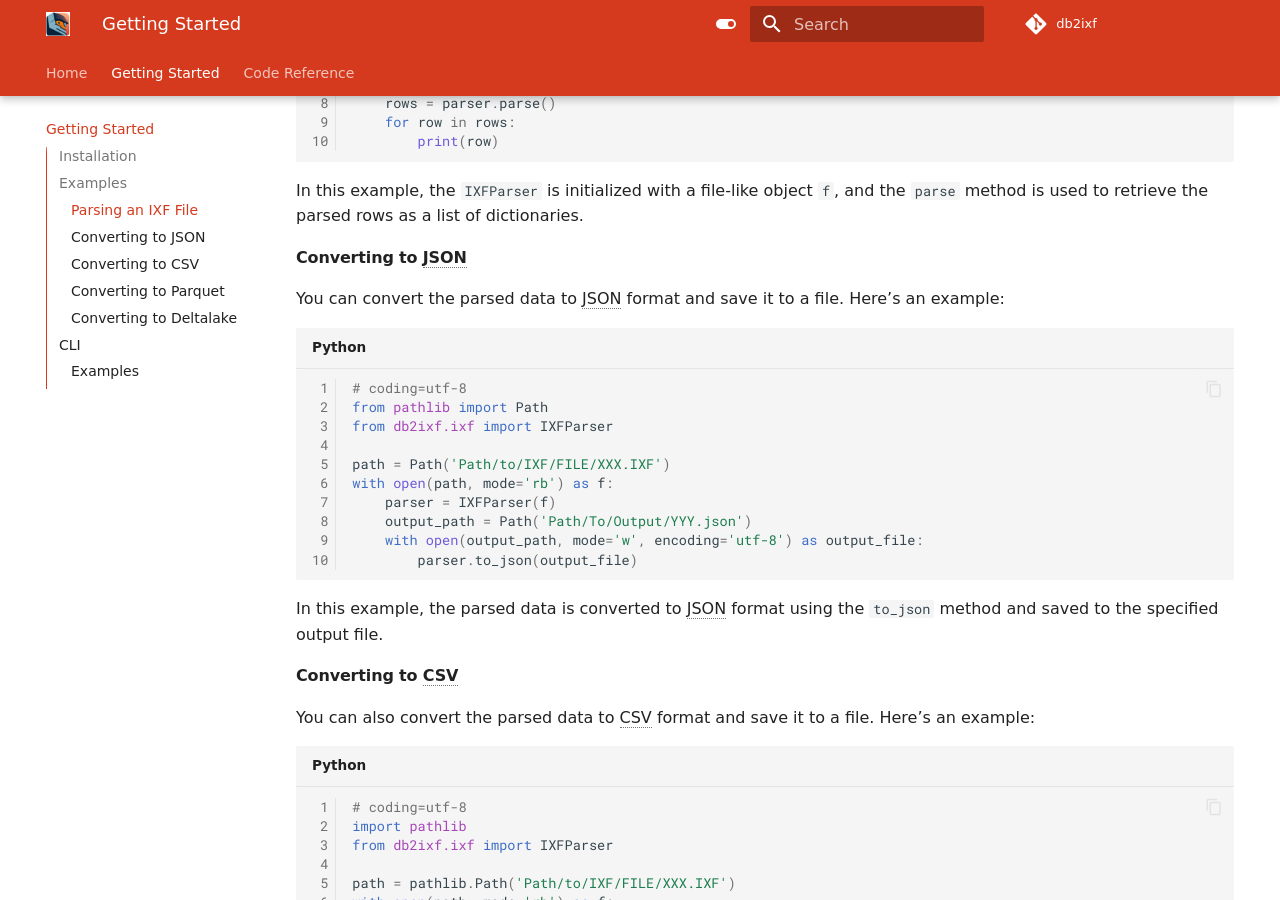
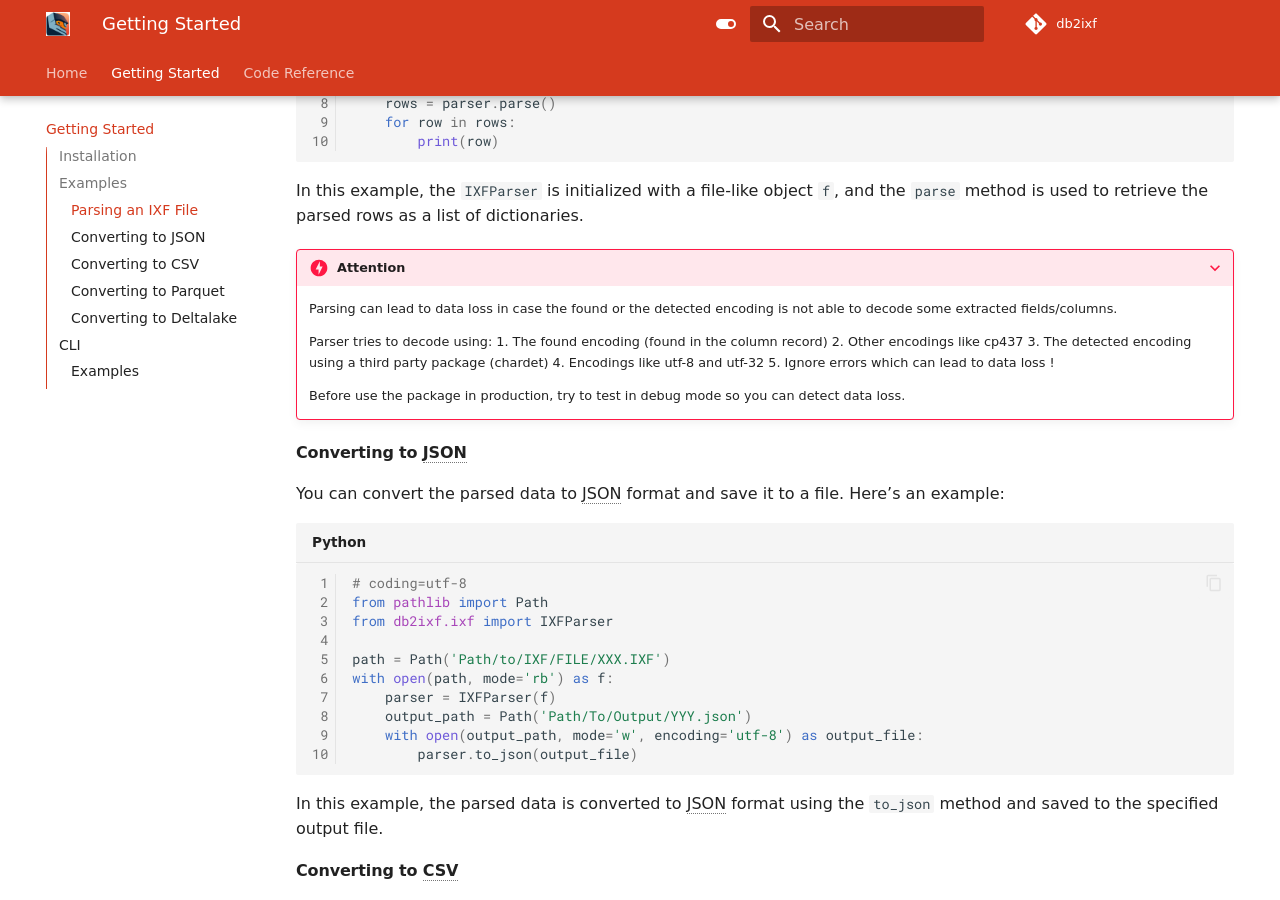
Before and after one commit to ismailhammounou/db2ixf, an MkDocs documentation site: the page built from docs/markdown/getting-started.md, in a window 1280 px wide and 900 px high, scrolled down 824 px. Built offline with MkDocs 1.6.1 and Material for MkDocs 9.7.7, drawn with Linux system fonts in a browser that asks for light colours; some web fonts are replaced; comment, search, counter and statistics services are not loaded.

Commit message:
Update documentation

````diff
--- a/docs/markdown/getting-started.md
+++ b/docs/markdown/getting-started.md
@@ -32,14 +31,27 @@ with open(path, mode='rb') as f:
         print(row)
 ```
 
-In this example, the `IXFParser` is initialized with a file-like object `f`, and
-the `parse` method is used to retrieve the parsed rows as a list of
-dictionaries.
+In this example, the `IXFParser` is initialized with a file-like object `f`, and the `parse` method is used to retrieve
+the parsed rows as a list of dictionaries.
+
+???+ danger "Attention"
+
+    Parsing can lead to data loss in case the found or the detected encoding is
+    not able to decode some extracted fields/columns.
+
+    Parser tries to decode using:
+      1. The found encoding (found in the column record)
+      2. Other encodings like cp437
+      3. The detected encoding using a third party package (chardet)
+      4. Encodings like utf-8 and utf-32
+      5. Ignore errors which can lead to data loss !
+
+    Before use the package in production, try to test in debug mode so you can
+    detect data loss.
 
 #### Converting to JSON
 
-You can convert the parsed data to JSON format and save it to a file. Here's an
-example:
+You can convert the parsed data to JSON format and save it to a file. Here's an example:
 
 ```python
 # coding=utf-8
@@ -59,8 +71,7 @@ In this example, the parsed data is converted to JSON format using the
 
 #### Converting to CSV
 
-You can also convert the parsed data to CSV format and save it to a file. Here's
-an example:
+You can also convert the parsed data to CSV format and save it to a file. Here's an example:
 
 ```python
 # coding=utf-8
@@ -76,13 +87,12 @@ with open(path, mode='rb') as f:
 ```
 
 In this example, the parsed data is converted to CSV format using the `to_csv`
-method and saved to the specified output file. The `sep` parameter specifies the
-separator/delimiter to be used in the CSV file.
+method and saved to the specified output file. The `sep` parameter specifies the separator/delimiter to be used in the
+CSV file.
 
 #### Converting to Parquet
 
-If you prefer to store the parsed data in Parquet format, you can use the
-following example:
+If you prefer to store the parsed data in Parquet format, you can use the following example:
 
 ```python
 # coding=utf-8
@@ -97,13 +107,12 @@ with open(path, mode='rb') as f:
         parser.to_parquet(output_file)
 ```
 
-In this example, the parsed data is converted to Parquet format using
-the `to_parquet` method and saved to the specified output file.
+In this example, the parsed data is converted to Parquet format using the `to_parquet` method and saved to the specified
+output file.
 
 #### Converting to Deltalake
 
-If you prefer to store the parsed data in Deltalake format, you can use the
-following example:
+If you prefer to store the parsed data in Deltalake format, you can use the following example:
 
 ```python
 # coding=utf-8
@@ -117,18 +126,17 @@ with open(path, mode='rb') as f:
     parser.to_deltalake(output_path)
 ```
 
-In this example, the parsed data is converted to Deltalake format using
-the `to_deltalake` method and saved to the specified output path.
+In this example, the parsed data is converted to Deltalake format using the `to_deltalake` method and saved to the
+specified output path.
 
-You can also use a string but Path is better in case you work on a local
-filesystem. When we use a string, it is often for a remote storage and in this
-case you can either use filesystem argument or let `deltalake` package infer it
-from the uri.
+You can also use a string but Path is better in case you work on a local filesystem. When we use a string, it is often
+for a remote storage and in this case you can either use filesystem argument or let `deltalake` package infer it from
+the uri.
 
 ##### Converting to Pyarrow
 
-If you prefer to go deep and you want use pyarrow objects. you can parse the IXF
-file then get a list of pyarrow record batches.
+If you prefer to go deep and you want use pyarrow objects. you can parse the IXF file then get a list of pyarrow record
+batches.
 
 ```python
 # coding=utf-8
@@ -147,16 +155,14 @@ with open(path, mode='rb') as f:
         pass
 ```
 
-This snippet of code reads an IXF file and parse it sequentially using python
-generators, it parses by 2000 records and it transform all parsed records to
-pyarrow RecordBatches that you can use for any kind of transformation, you can
-for exemple use polars to do transformations or use pandas dataframe...etc.
+This snippet of code reads an IXF file and parse it sequentially using python generators, it parses by 2000 records and
+it transform all parsed records to pyarrow RecordBatches that you can use for any kind of transformation, you can for
+exemple use polars to do transformations or use pandas dataframe...etc.
 
 ---
 
-The IXF Parser package provides flexibility in terms of input and output
-options, allowing you to easily parse and process IXF files according to your
-needs.
+The IXF Parser package provides flexibility in terms of input and output options, allowing you to easily parse and
+process IXF files according to your needs.
 
 ## CLI
 
@@ -191,17 +197,15 @@ db2ixf --help
 
 ```
 
-The `db2ixf` command-line tool (CLI) is used for parsing and converting IXF (IBM
-DB2 Import/Export Format) files to various formats such as JSON, CSV, and
-Parquet. It provides an easy way to parse and convert IXF files to meet your
-data processing needs.
+The `db2ixf` command-line tool (CLI) is used for parsing and converting IXF (IBM DB2 Import/Export Format) files to
+various formats such as JSON, CSV, and Parquet. It provides an easy way to parse and convert IXF files to meet your data
+processing needs.
 
 **Options**:
 
 - `--version` or `-v`: Show the version of the CLI.
 - `--install-completion`: Install completion for the current shell.
-- `--show-completion`: Show completion for the current shell, to copy it or
-  customize the installation.
+- `--show-completion`: Show completion for the current shell, to copy it or customize the installation.
 - `--help`: Show this message and exit.
 
 **Commands**:
````
Also changed, not shown: other parts of docs/markdown/getting-started.md (+5 -6 lines), CHANGELOG.md (+20 -13 lines), README.md (+17 -0 lines).
